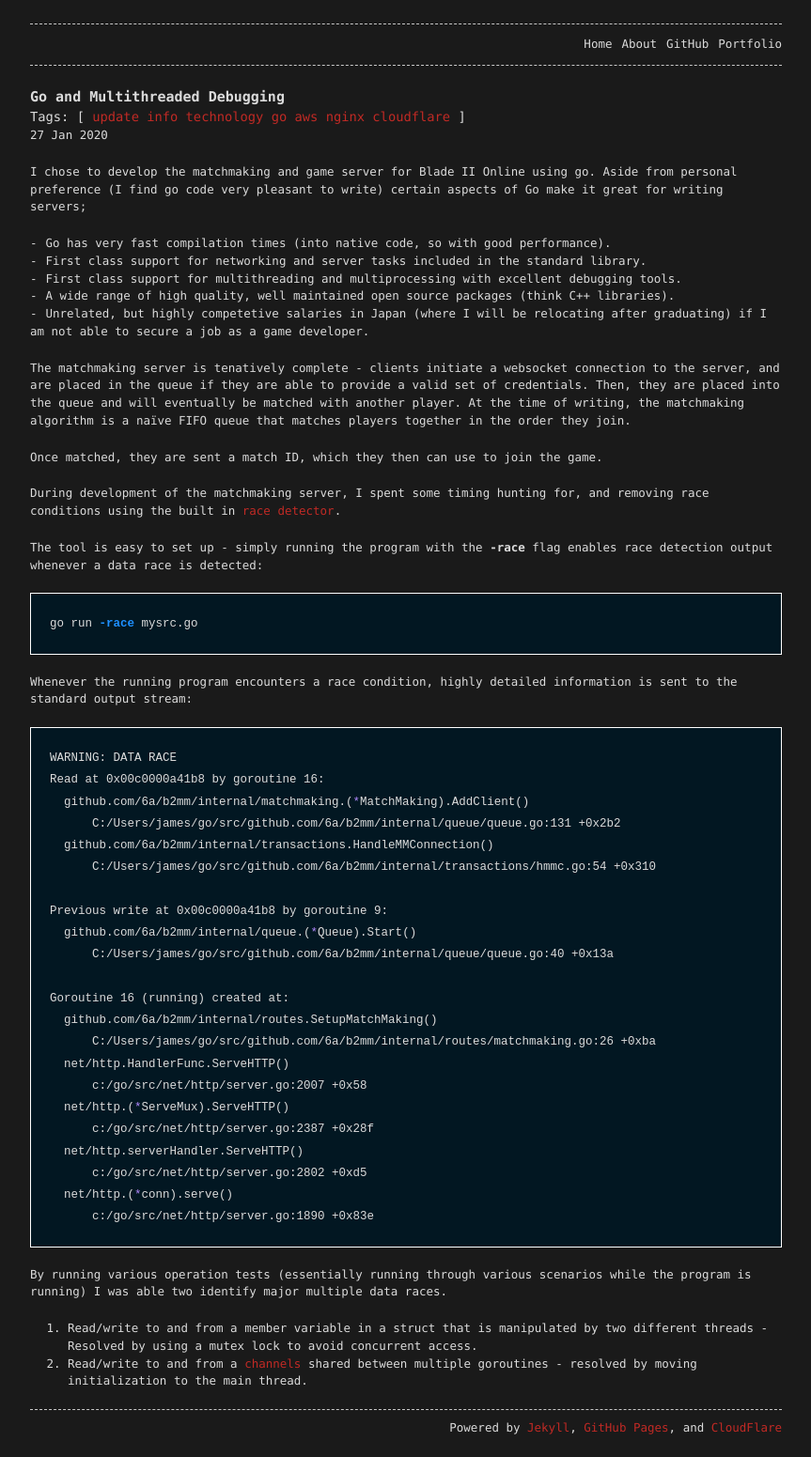
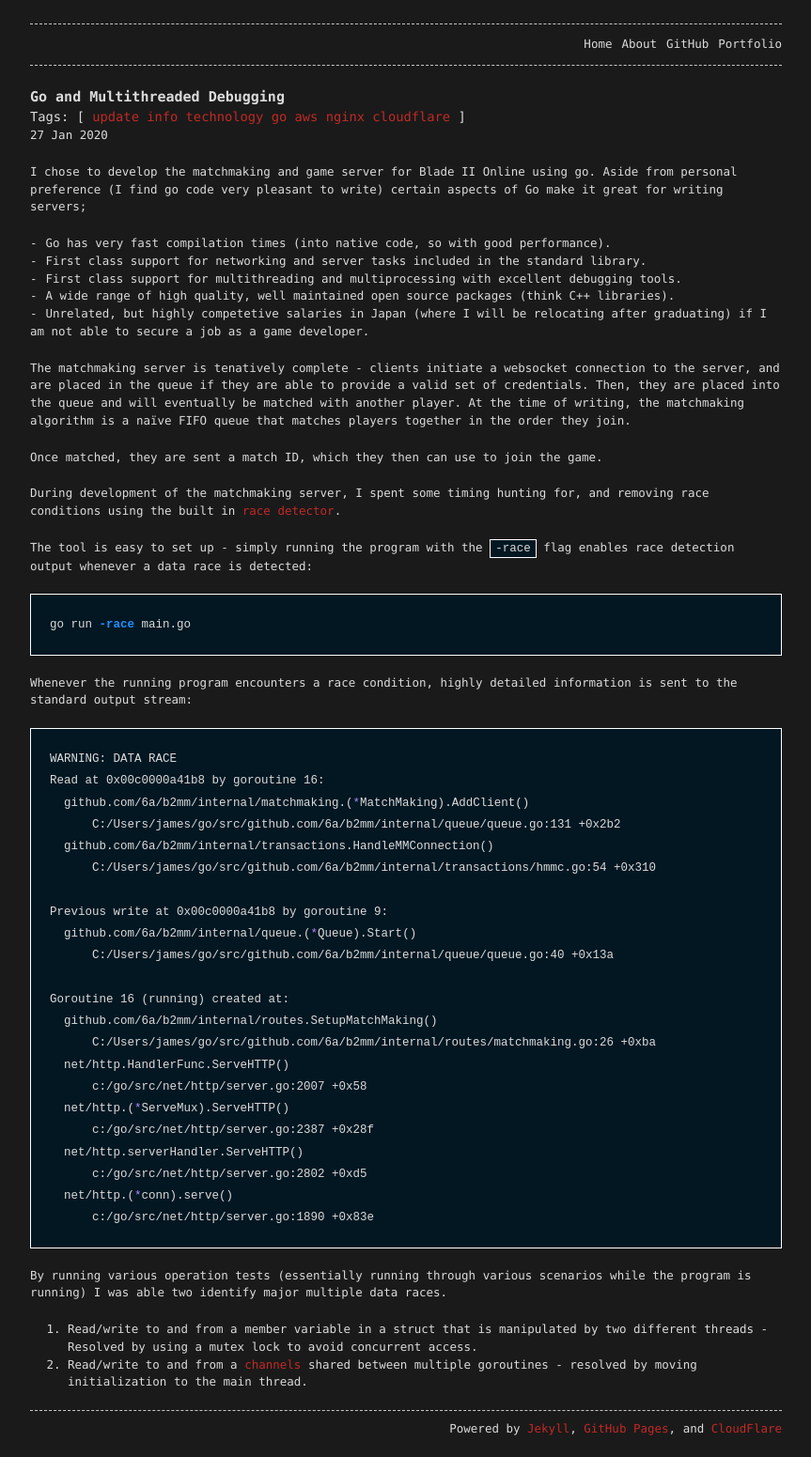
Before and after one commit to 6a/b2o, a Jekyll site: the page built from _posts/2020-01-16-go-and-multithreaded-debugging.md, in a window 1280 px wide. Shown: the whole page at 94% size, without its empty margins (208-1071 px from the left). Built offline with Jekyll 4.4.1, drawn with Linux system fonts in a browser that asks for light colours.

Commit message:
tweaks to style

````diff
--- a/_posts/2020-01-16-go-and-multithreaded-debugging.md
+++ b/_posts/2020-01-16-go-and-multithreaded-debugging.md
@@ -20,10 +20,10 @@ Once matched, they are sent a match ID, which they then can use to join the game
 
 During development of the matchmaking server, I spent some timing hunting for, and removing race conditions using the built in [race detector][1].
 
-The tool is easy to set up - simply running the program with the **-race** flag enables race detection output whenever a data race is detected:
+The tool is easy to set up - simply running the program with the `-race` flag enables race detection output whenever a data race is detected:
 
 ```bash
-go run -race mysrc.go
+go run -race main.go
 ```
 
 Whenever the running program encounters a race condition, highly detailed information is sent to the standard output stream:
--- a/_sass/base.scss
+++ b/_sass/base.scss
@@ -79,6 +79,7 @@ textarea { vertical-align: top; }
  */
 .lineno { color: var(--code-color-1); margin-right: 15px; }
 div.highlighter-rouge { margin: 0 0 20px 0; }
+p>code.highlighter-rouge { background-color: var(--code-bg-color); border: 1px solid white; padding: 2px 5px;  margin: 0; }
 figure.highlight { margin: 0 0 20px 0; }
 pre { background-color: var(--code-bg-color);  border: 1px solid white;  padding: 20px;  margin: 0;  overflow:auto;  font-size: $base-font-size;  color: var(--text-color);  line-height: 1.7 !important;  font-family: $base-font-family !important; box-sizing: border-box; }
 .highlight .hll { background-color: var(--code-color-2); }
````
